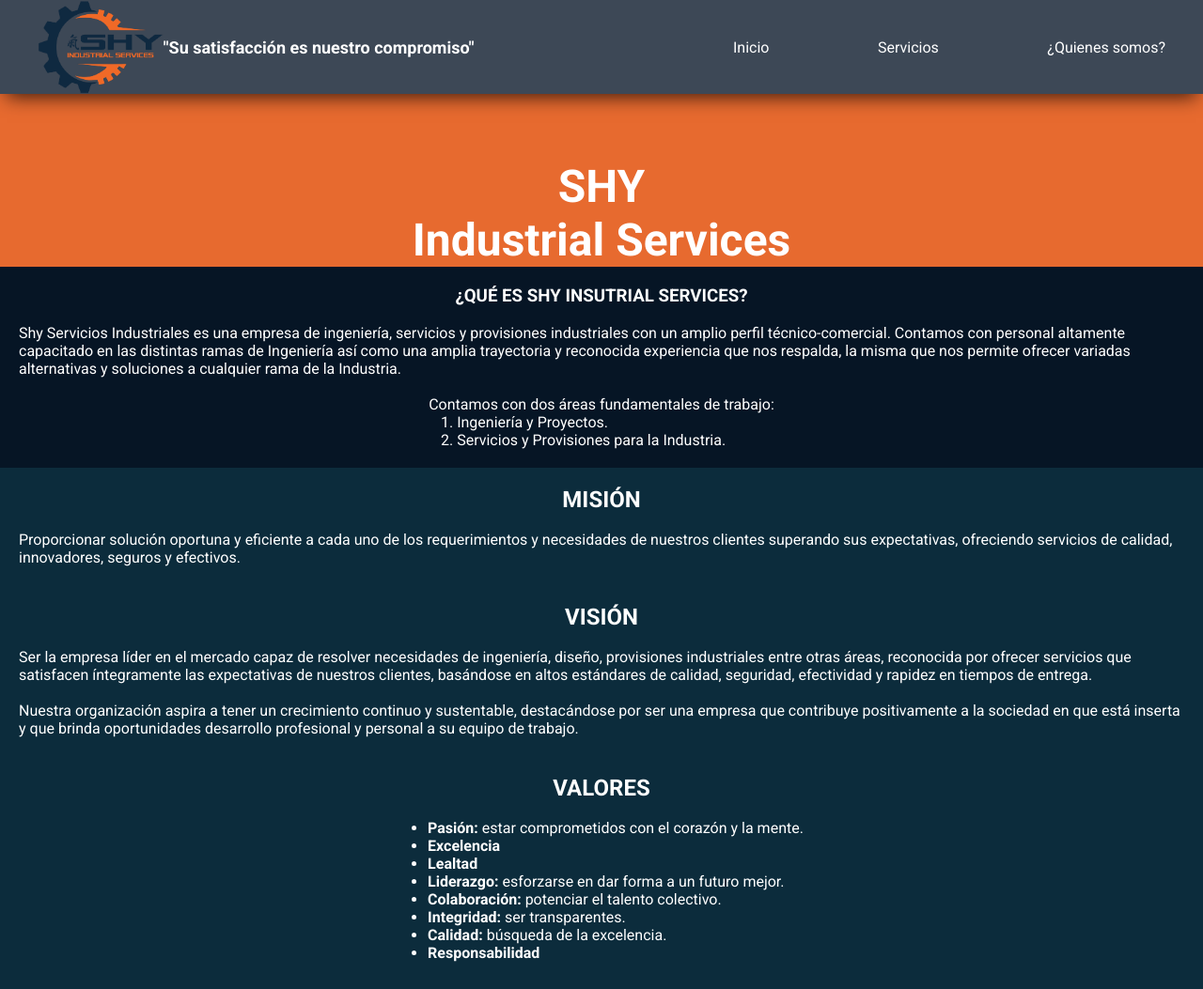
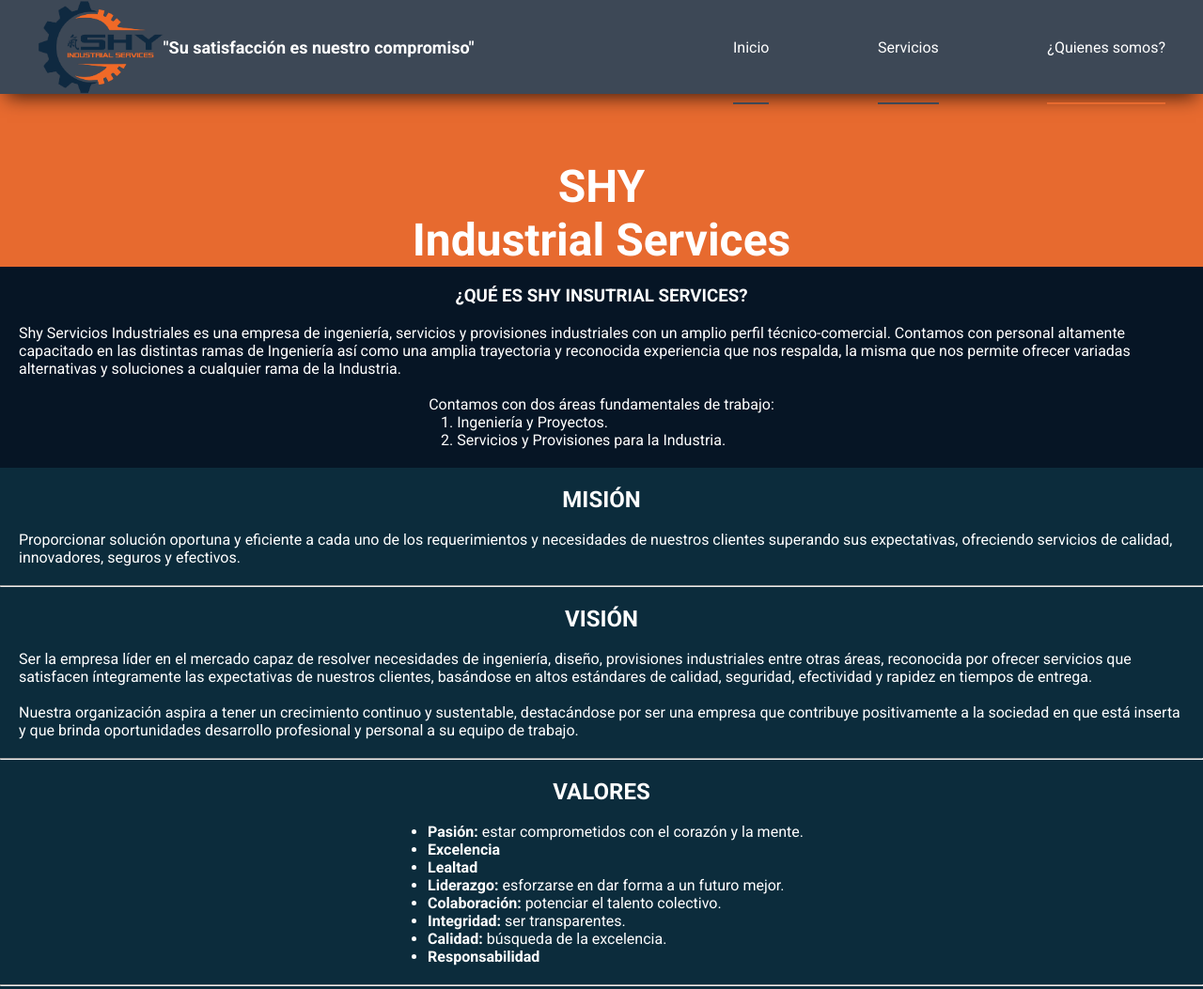
Before and after one commit to Memo56-FB/Shy-Industrial-Services, a plain HTML site: page src/html/quienes-somos.html in a window 1280 px wide. Shown: the top 1053 px of the page at 94% size. Drawn offline with nearby package versions, Linux system fonts and the light colour scheme.

Commit message:
micro interacciones agregadas

```diff
--- a/src/css/style.css
+++ b/src/css/style.css
@@ -130,6 +130,22 @@
     display: flex;
     justify-content: space-between;
 }
+.selected{
+    transition: .5s;
+    border-bottom: 2px solid var(--orange);
+}
+.selected:hover{
+    transition: .5s;
+    border-color: var(--blue);
+}
+.hover{
+    transition: .5s;
+    border-bottom: 2px solid #3D4856;
+}
+.hover:hover{
+    transition: .5s;
+    border-bottom-color:var(--blue) ;
+}
 
 /* PIE DE PAGINA */
 footer{
--- a/src/html/quienes-somos.html
+++ b/src/html/quienes-somos.html
@@ -28,9 +28,9 @@
         </div>
         <nav>
             <ul>
-                <li><a href="../index.html">Inicio</a></li>
-                <li><a href="../html/servicios.html">Servicios</a></li>
-                <li><a href="quienes-somos.html">¿Quienes somos?</a></li>
+                <li class="hover"><a href="../index.html">Inicio</a></li>
+                <li class="hover"><a href="../html/servicios.html">Servicios</a></li>
+                <li class="selected"><a href="quienes-somos.html">¿Quienes somos?</a></li>
             </ul>
         </nav>
     </header>
@@ -56,6 +56,7 @@
                 <br>
                 <p>Proporcionar solución oportuna y eficiente a cada uno de los requerimientos y necesidades de nuestros clientes superando sus expectativas, ofreciendo servicios de calidad, innovadores, seguros y efectivos.</p>
             </article>
+            <hr>
             <article class="vision">
                 <h2>VISIÓN</h2>
                 <br>
@@ -63,6 +64,7 @@
                 <br>
                 <p>Nuestra organización aspira a tener un crecimiento continuo y sustentable, destacándose por ser una empresa que contribuye positivamente a la sociedad en que está inserta y que brinda oportunidades desarrollo profesional y personal a su equipo de trabajo.</p>
             </article>
+            <hr>
             <article class="valores">
                 <h2>VALORES </h2>
                 <br>
@@ -77,6 +79,7 @@
                     <li><b>Responsabilidad</b></li>
                 </ul>
             </article>
+            <hr>
             <article class="politica">
                 <h2>POLITICA DE CALIDAD</h2>
                 <br>
```
Also changed, not shown: src/css/index.css (+8 -0 lines), src/html/servicios.html (+3 -3 lines), src/index.html (+8 -8 lines).
